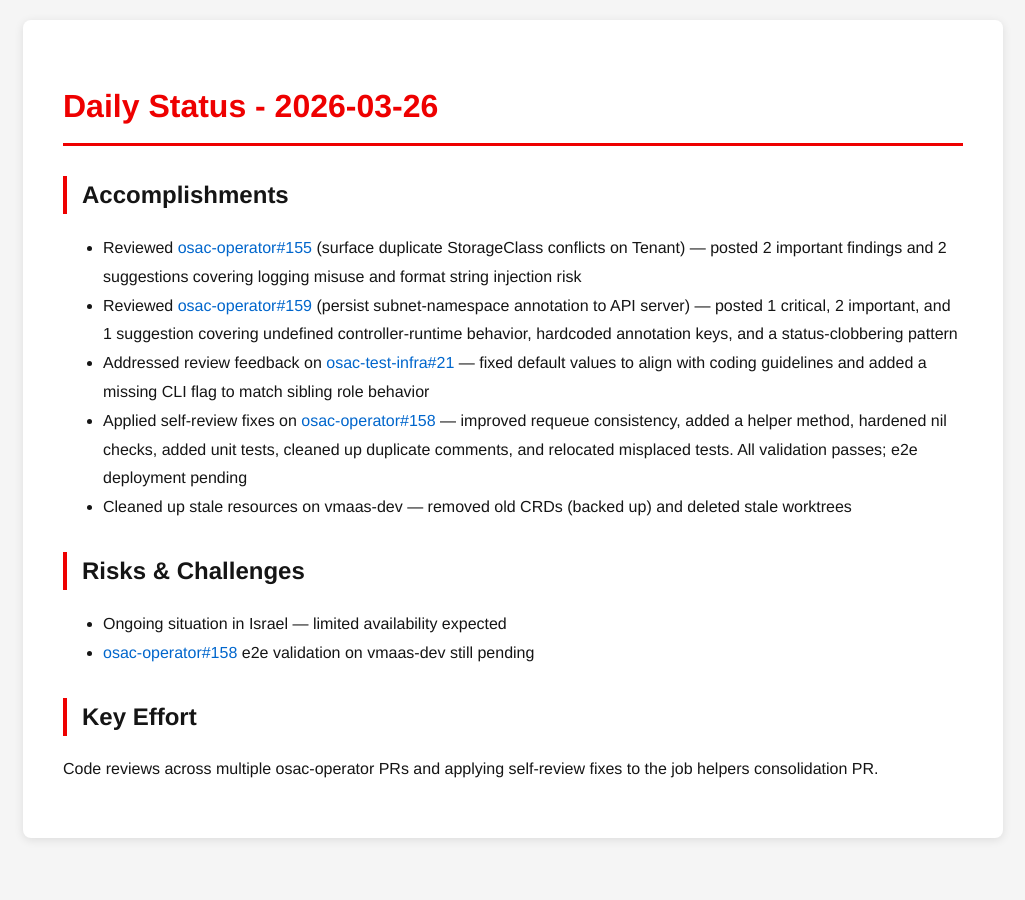
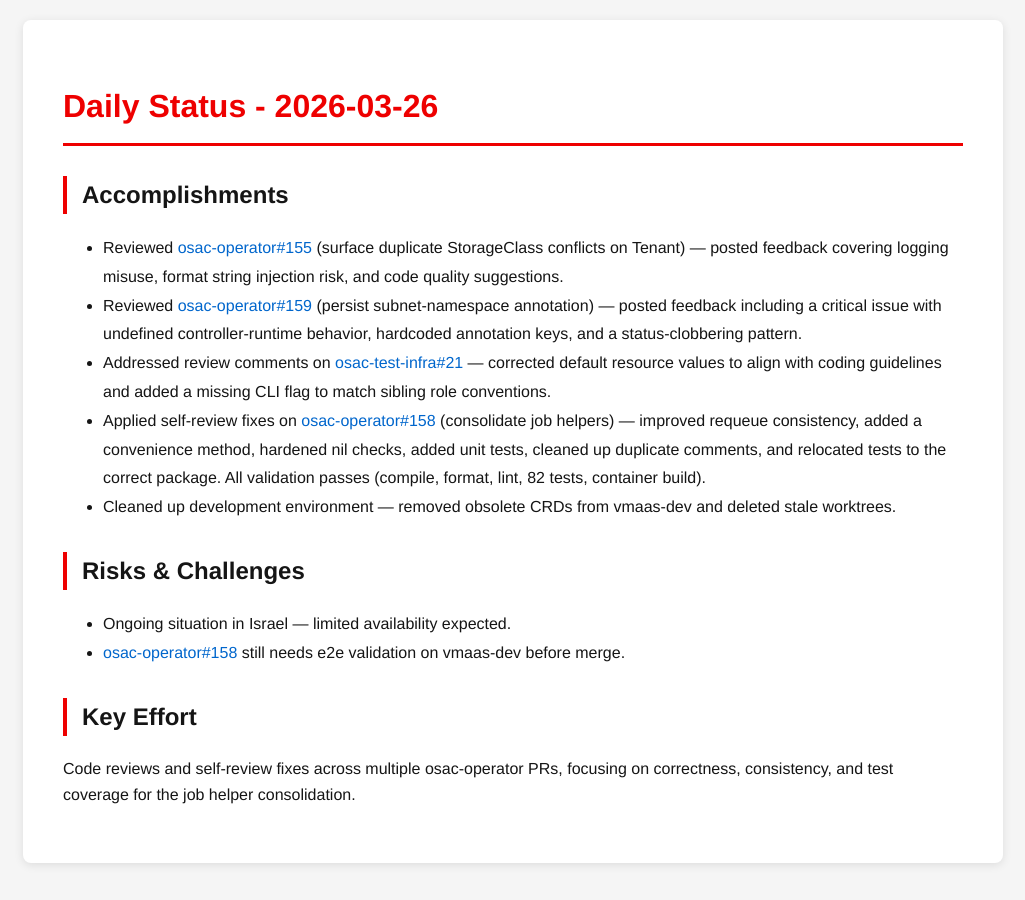
Before and after one commit to tzvatot/daily-status, a Jekyll site: the page built from 2026-03-26.md, in a window 1280 px wide. Shown: the whole page, without its empty margins (127-1152 px from the left). Built offline with Jekyll 4.4.1, drawn with Linux system fonts in a browser that asks for light colours.

Commit message:
Daily status update - 2026-03-26

```diff
--- a/2026-03-26.md
+++ b/2026-03-26.md
@@ -7,15 +7,15 @@ date: 2026-03-26
 # Daily Status - 2026-03-26
 
 ## Accomplishments
-- Reviewed [osac-operator#155](https://github.com/osac-project/osac-operator/pull/155) (surface duplicate StorageClass conflicts on Tenant) — posted 2 important findings and 2 suggestions covering logging misuse and format string injection risk
-- Reviewed [osac-operator#159](https://github.com/osac-project/osac-operator/pull/159) (persist subnet-namespace annotation to API server) — posted 1 critical, 2 important, and 1 suggestion covering undefined controller-runtime behavior, hardcoded annotation keys, and a status-clobbering pattern
-- Addressed review feedback on [osac-test-infra#21](https://github.com/osac-project/osac-test-infra/pull/21) — fixed default values to align with coding guidelines and added a missing CLI flag to match sibling role behavior
-- Applied self-review fixes on [osac-operator#158](https://github.com/osac-project/osac-operator/pull/158) — improved requeue consistency, added a helper method, hardened nil checks, added unit tests, cleaned up duplicate comments, and relocated misplaced tests. All validation passes; e2e deployment pending
-- Cleaned up stale resources on vmaas-dev — removed old CRDs (backed up) and deleted stale worktrees
+- Reviewed [osac-operator#155](https://github.com/osac-project/osac-operator/pull/155) (surface duplicate StorageClass conflicts on Tenant) — posted feedback covering logging misuse, format string injection risk, and code quality suggestions.
+- Reviewed [osac-operator#159](https://github.com/osac-project/osac-operator/pull/159) (persist subnet-namespace annotation) — posted feedback including a critical issue with undefined controller-runtime behavior, hardcoded annotation keys, and a status-clobbering pattern.
+- Addressed review comments on [osac-test-infra#21](https://github.com/osac-project/osac-test-infra/pull/21) — corrected default resource values to align with coding guidelines and added a missing CLI flag to match sibling role conventions.
+- Applied self-review fixes on [osac-operator#158](https://github.com/osac-project/osac-operator/pull/158) (consolidate job helpers) — improved requeue consistency, added a convenience method, hardened nil checks, added unit tests, cleaned up duplicate comments, and relocated tests to the correct package. All validation passes (compile, format, lint, 82 tests, container build).
+- Cleaned up development environment — removed obsolete CRDs from vmaas-dev and deleted stale worktrees.
 
 ## Risks & Challenges
-- Ongoing situation in Israel — limited availability expected
-- [osac-operator#158](https://github.com/osac-project/osac-operator/pull/158) e2e validation on vmaas-dev still pending
+- Ongoing situation in Israel — limited availability expected.
+- [osac-operator#158](https://github.com/osac-project/osac-operator/pull/158) still needs e2e validation on vmaas-dev before merge.
 
 ## Key Effort
-Code reviews across multiple osac-operator PRs and applying self-review fixes to the job helpers consolidation PR.
+Code reviews and self-review fixes across multiple osac-operator PRs, focusing on correctness, consistency, and test coverage for the job helper consolidation.
```
